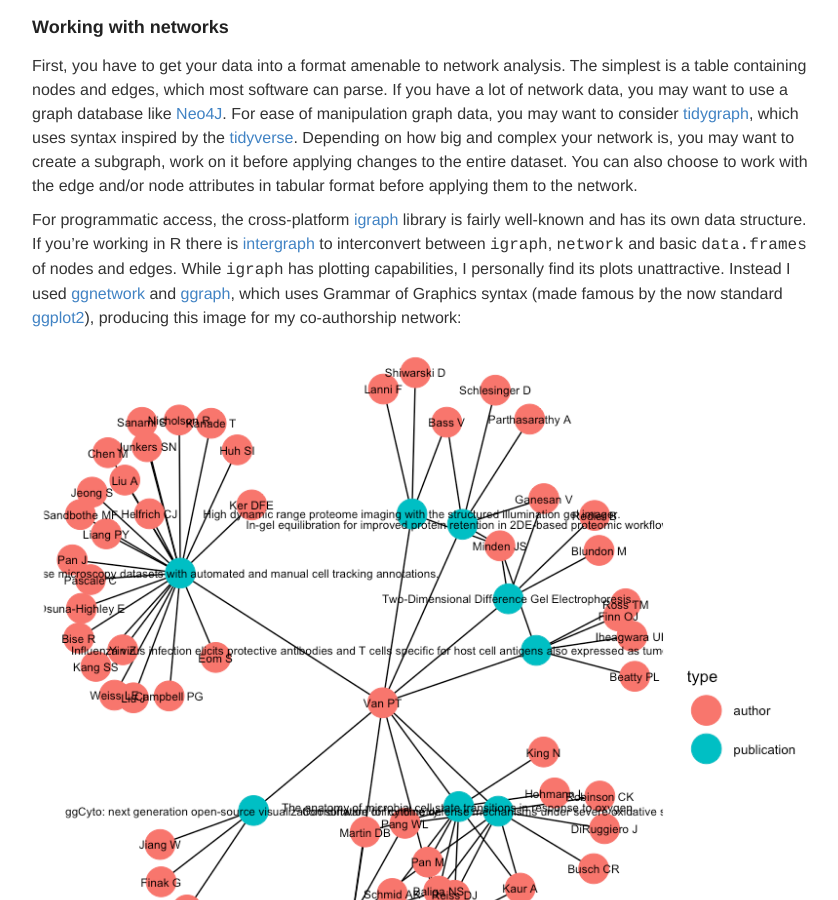
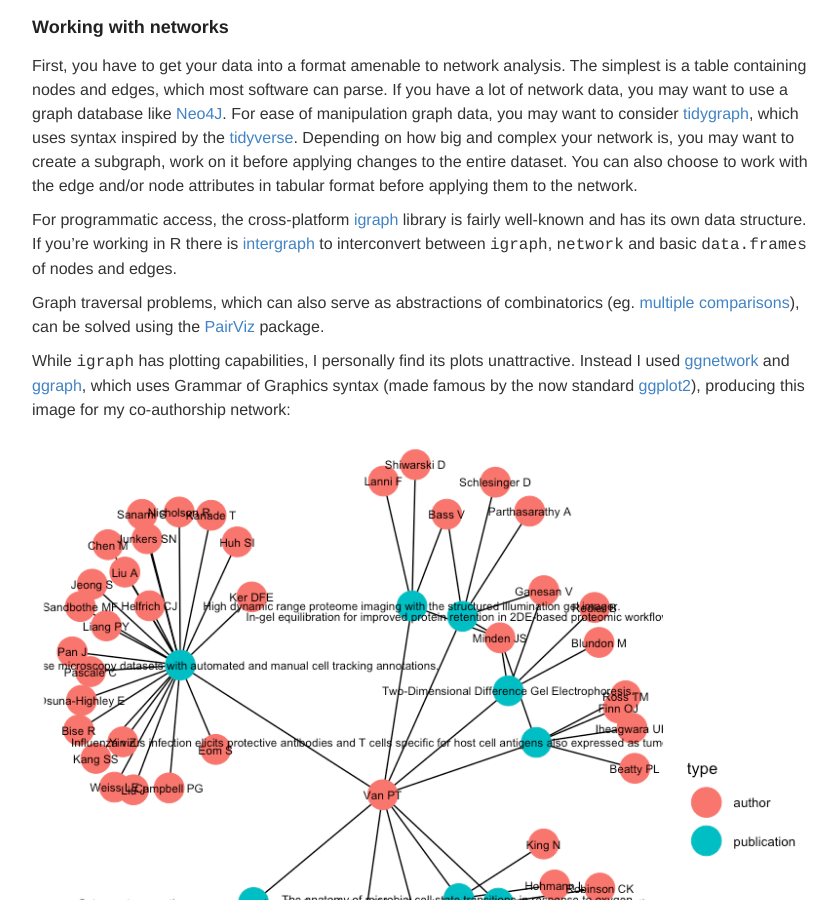
Before and after one commit to ptvan/ptvan.github.io, a Jekyll site: the page built from _posts/2019-10-17-analyzing-networks.md, in a window 1280 px wide and 900 px high, scrolled down 807 px. Shown: the whole window, without its empty margins (218-1056 px from the left). Built offline with Jekyll 4.4.1, drawn with Linux system fonts in a browser that asks for light colours.

Commit message:
added reference to PairViz

```diff
--- a/_posts/2019-10-17-analyzing-networks.md
+++ b/_posts/2019-10-17-analyzing-networks.md
@@ -25,7 +25,11 @@ Depending on its _type_ of data, a network can also have additional properties b
 
 First, you have to get your data into a format amenable to network analysis. The simplest is a table containing nodes and edges, which most software can parse. If you have a lot of network data, you may want to use a graph database like [Neo4J](https://neo4j.com/). For ease of manipulation graph data, you may want to consider [tidygraph](https://github.com/thomasp85/tidygraph), which uses syntax inspired by the [tidyverse](https://www.tidyverse.org/). Depending on how big and complex your network is, you may want to create a subgraph, work on it before applying changes to the entire dataset. You can also choose to work with the edge and/or node attributes in tabular format before applying them to the network.
 
-For programmatic access, the cross-platform [igraph](https://igraph.org/r/) library is fairly well-known and has its own data structure. If you're working in R there is [intergraph](https://cran.r-project.org/web/packages/intergraph/) to interconvert between `igraph`, `network` and basic `data.frames` of nodes and edges. While `igraph` has plotting capabilities, I personally find its plots unattractive. Instead I used [ggnetwork](https://briatte.github.io/ggnetwork/) and [ggraph](https://github.com/thomasp85/ggraph), which uses Grammar of Graphics syntax (made famous by the now standard [ggplot2](https://ggplot2.tidyverse.org/)), producing this image for my co-authorship network:
+For programmatic access, the cross-platform [igraph](https://igraph.org/r/) library is fairly well-known and has its own data structure. If you're working in R there is [intergraph](https://cran.r-project.org/web/packages/intergraph/) to interconvert between `igraph`, `network` and basic `data.frames` of nodes and edges.
+
+Graph traversal problems, which can also serve as abstractions of combinatorics (eg. [multiple comparisons](https://cran.r-project.org/web/packages/PairViz/vignettes/MultipleComparisons.html)), can be solved using the [PairViz](https://cran.r-project.org/web/packages/PairViz/index.html) package.
+
+While `igraph` has plotting capabilities, I personally find its plots unattractive. Instead I used [ggnetwork](https://briatte.github.io/ggnetwork/) and [ggraph](https://github.com/thomasp85/ggraph), which uses Grammar of Graphics syntax (made famous by the now standard [ggplot2](https://ggplot2.tidyverse.org/)), producing this image for my co-authorship network:
 ![coauthor-network](/images/coauthor-network.png "coauthor-network.png")
 
 Biological data can also benefit from network analysis, like genes that show co-expression or proteins that share structural similarity. Due to the availability of annotation data from sources like STRING, it's fairly straight-forward to [query and analyze](https://github.com/ptvan/R-snippets/blob/master/gene_networks_analysis.R) gene networks.
```
